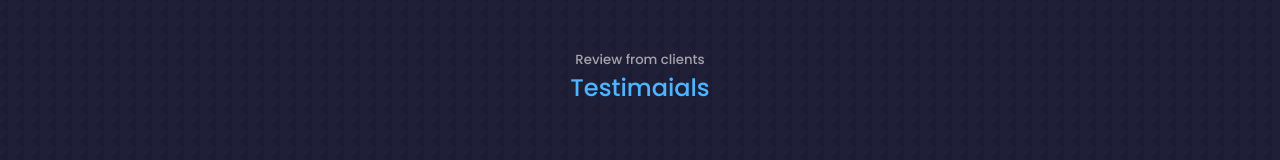
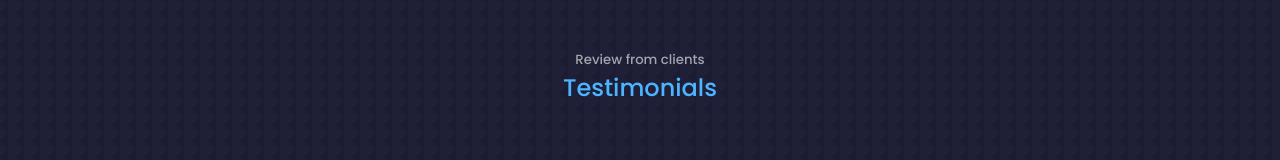
Before and after one commit to GedeonTS/React-portfolio, a React (Create React App) app: page / in a window 1280 px wide. Shown: the part 4267-4427 px from the top of the page. Built offline with nearby package versions, Linux system fonts and the light colour scheme.

Commit message:
add swiper js to testimonials section

```diff
--- a/src/components/testimonials/testimonials.jsx
+++ b/src/components/testimonials/testimonials.jsx
@@ -41,7 +41,7 @@ function testimonials() {
   return (
     <section id="testimonials">
       <h5>Review from clients</h5>
-      <h2>Testimaials</h2>
+      <h2>Testimonials</h2>
       <Swiper className='container testimonials__container'
       // install Swiper modules
       modules={[Pagination]}
```
